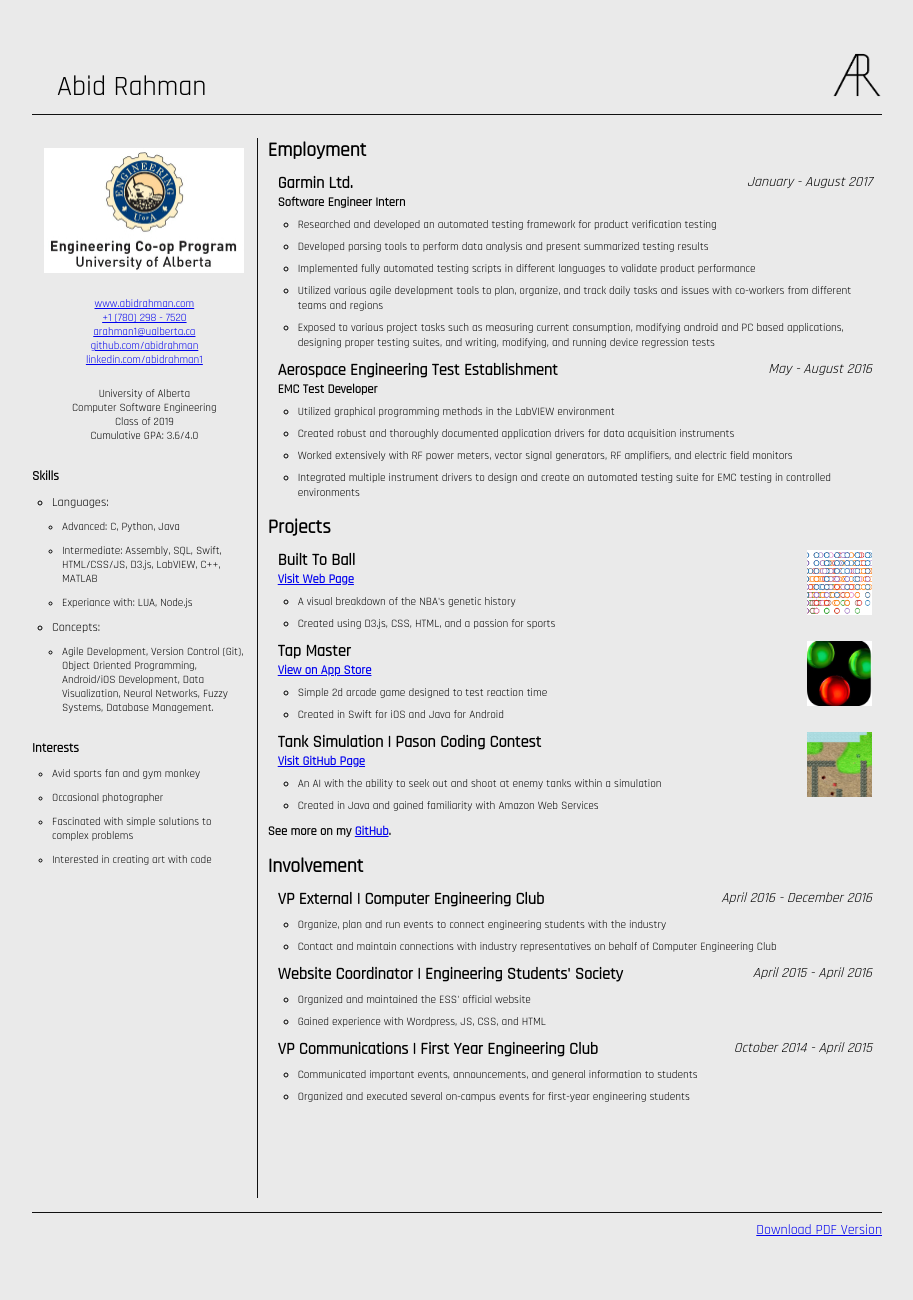
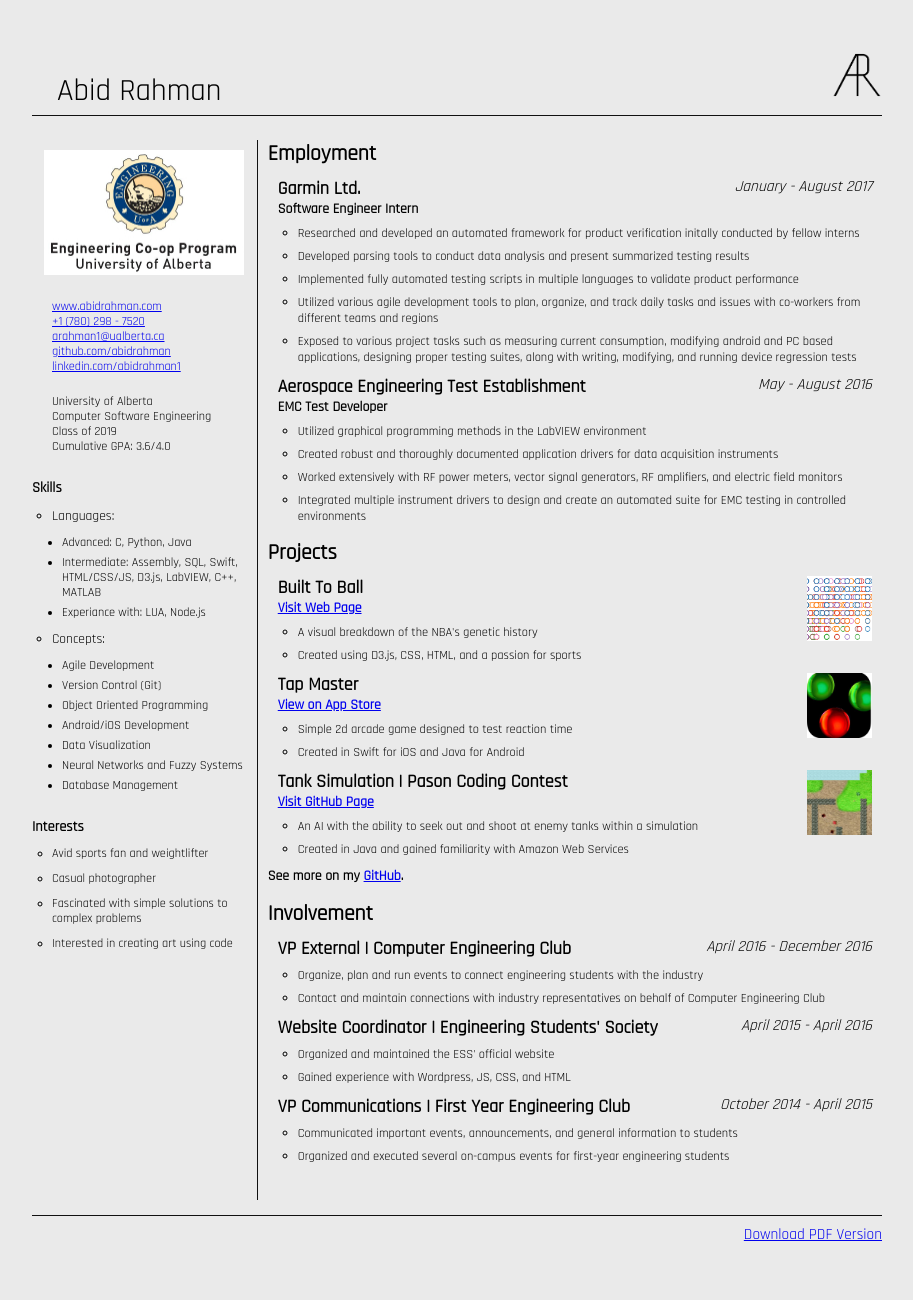
Before and after one commit to arjunkalburgi/abidrahman.github.io-1, a PHP site: page /resume/index.html in a window 1280 px wide. Shown: the whole page, without its empty margins (183-1096 px from the left). Run offline with PHP 8.4, Linux system fonts and the light colour scheme.

Commit message:
left align sidebar + grammer fixes

```diff
--- a/resume/index.html
+++ b/resume/index.html
@@ -48,17 +48,23 @@
                         </ul>
                         <li id="langdesc">Concepts:</li>
                         <ul>
-                            <li id="langlist">Agile Development, Version Control (Git), Object Oriented Programming, Android/iOS Development, Data Visualization, Neural Networks, Fuzzy Systems, Database Management.</li>
+                            <li id="langlist">Agile Development</li>
+                            <li id="langlist">Version Control (Git)</li>
+                            <li id="langlist">Object Oriented Programming</li>
+                            <li id="langlist">Android/iOS Development</li>
+                            <li id="langlist">Data Visualization</li>
+                            <li id="langlist">Neural Networks and Fuzzy Systems</li>
+                            <li id="langlist">Database Management</li>
                         </ul>
                     </ul>
                 </div>
                 <div id="interests">
                     <h3>Interests</h3>
                     <ul id="description">
-                        <li>Avid sports fan and gym monkey</li>
-                        <li>Occasional photographer</li>
+                        <li>Avid sports fan and weightlifter</li>
+                        <li>Casual photographer</li>
                         <li>Fascinated with simple solutions to complex problems</li>
-                        <li>Interested in creating art with code</li>
+                        <li>Interested in creating art using code</li>
                     </ul>
                 </div>
             </div>
@@ -73,11 +79,11 @@
                             <h3>Garmin Ltd.</h3>
                             <h4>Software Engineer Intern</h4>
                             <ul id="description">
-                                <li>Researched and developed an automated testing framework for product verification testing</li>
-                                <li>Developed parsing tools to perform data analysis and present summarized testing results</li>
-                                <li>Implemented fully automated testing scripts in different languages to validate product performance</li>
+                                <li>Researched and developed an automated framework for product verification initally conducted by fellow interns</li>
+                                <li>Developed parsing tools to conduct data analysis and present summarized testing results</li>
+                                <li>Implemented fully automated testing scripts in multiple languages to validate product performance</li>
                                 <li>Utilized various agile development tools to plan, organize, and track daily tasks and issues with co-workers from different teams and regions</li>
-                                <li>Exposed to various project tasks such as measuring current consumption, modifying android and PC based applications, designing proper testing suites, and writing, modifying, and running device regression tests</li>
+                                <li>Exposed to various project tasks such as measuring current consumption, modifying android and PC based applications, designing proper testing suites, along with writing, modifying, and running device regression tests</li>
                             </ul>
                         </li>
                         <li>
@@ -88,7 +94,7 @@
                                 <li>Utilized graphical programming methods in the LabVIEW environment</li>
                                 <li>Created robust and thoroughly documented application drivers for data acquisition instruments</li>
                                 <li>Worked extensively with RF power meters, vector signal generators, RF amplifiers, and electric field monitors</li>
-                                <li>Integrated multiple instrument drivers to design and create an automated testing suite for EMC testing in controlled environments</li>
+                                <li>Integrated multiple instrument drivers to design and create an automated suite for EMC testing in controlled environments</li>
                             </ul>
                         </li>
                     </ul>
--- a/resume/resume.css
+++ b/resume/resume.css
@@ -18,6 +18,7 @@ html {
 }
 
 body {
+    font-size: 1.1em;
     margin: 50px auto;
     width: 850px;
     height: 1200px;
@@ -122,8 +123,8 @@ ul #description li {
 }
 
 #contact, #education {
-    text-align: center;
-    margin: 20px 0 20px 0;
+    text-align: left;
+    margin: 20px 0 20px 20px;
 }
 
 #skills, #interests {
@@ -139,6 +140,11 @@ ul #description li {
     font-size: 1.1em;
 }
 
+#langlist {
+    margin: 5px 10px 5px 10px;
+    list-style-type: disc;
+}
+
 #download {
     float:right;
     text-align: right;
```
